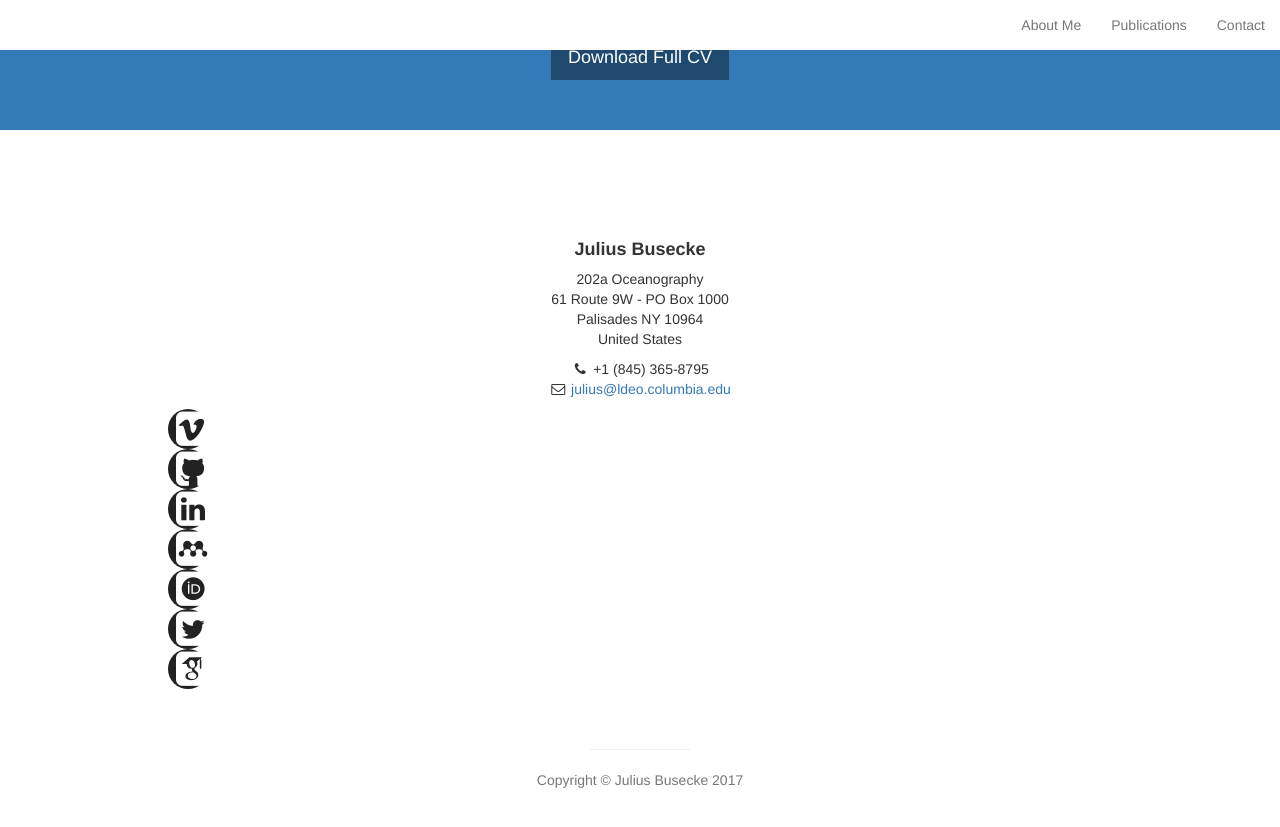
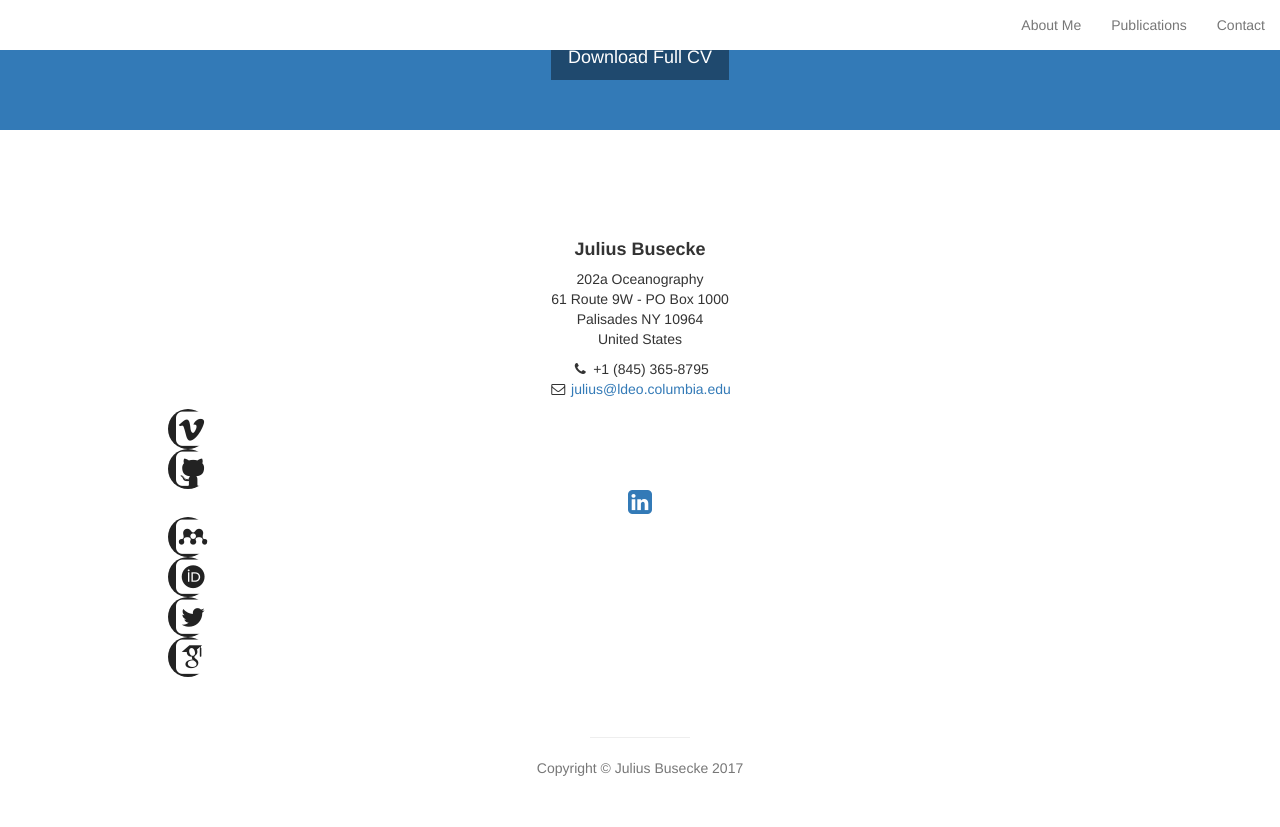
Before and after one commit to jbusecke/jbusecke.github.io, a Jekyll site: the page built from index.html, in a window 1280 px wide and 900 px high, scrolled down 2532 px. Shown: the top 827 px of the window. Built offline with Jekyll 4.4.1, drawn with Linux system fonts in a browser that asks for light colours; some web fonts are replaced.

Commit message:
copied stuff from ryan 2

```diff
--- a/index.html
+++ b/index.html
@@ -159,25 +159,18 @@
                     <ul class="list-unstyled social-buttons">
                         <li>
                             <a href="https://vimeo.com/user52830334"><i class="fa fa-vimeo-square fa-fw fa-2x"></i></a>
-                        </li>
                         <li>
                             <a href="https://github.com/jbusecke"><i class="fa fa-github-square fa-fw fa-2x"></i></a>
                         </li>
-                        <li>
                             <a href="https://www.linkedin.com/in/julius-busecke-a47027117"><i class="fa fa-linkedin-square fa-fw fa-2x"></i></a>
-                        </li>
                         <li>
                             <a href="https://www.researchgate.net/profile/Julius_Busecke"><i class="ai ai-mendeley-square ai-fw ai-2x"></i></a>
-                        </li>
                         <li>
                             <a href="https://www.orcid.org/0000-0001-8571-865X"><i class="ai ai-orcid-square ai-fw ai-2x"></i></a>
-                        </li>
                         <li>
                             <a href="#"><i class="fa fa-twitter-square fa-fw fa-2x"></i></a>
-                        </li>
                         <li>
                             <a href="https://scholar.google.com/citations?user=nXQo4RkAAAAJ&hl=en"><i class="ai ai-google-scholar-square ai-fw ai-2x"></i></a>
-                        </li>
                     </ul>
 
                     <br>
```
